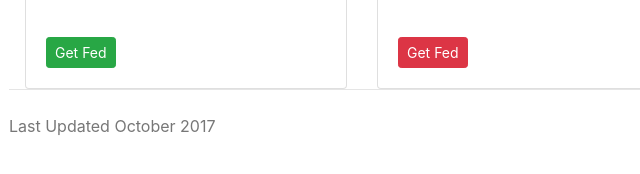
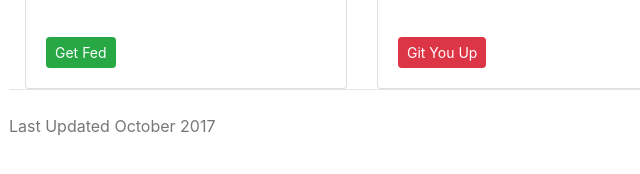
Before and after one commit to nourhkhattab/website, a plain HTML site: page src/index.html in a window 1280 px wide. Shown: the part 776-950 px from the top of the page, 278-918 px from the left. Drawn offline with nearby package versions, Linux system fonts and the light colour scheme.

Commit message:
change button text

```diff
--- a/src/index.html
+++ b/src/index.html
@@ -72,7 +72,7 @@
             <div class="card-body">
               <p class="card-text">An experimental combination of git and YouTube</p>
               <br />
-              <a class="btn btn-sm btn-danger" href="https://www.youtube.com/watch?v=dQw4w9WgXcQ" role="button">Get Fed</a>
+              <a class="btn btn-sm btn-danger" href="https://www.youtube.com/watch?v=dQw4w9WgXcQ" role="button">Git You Up</a>
             </div>
           </div>
         </div>
```
